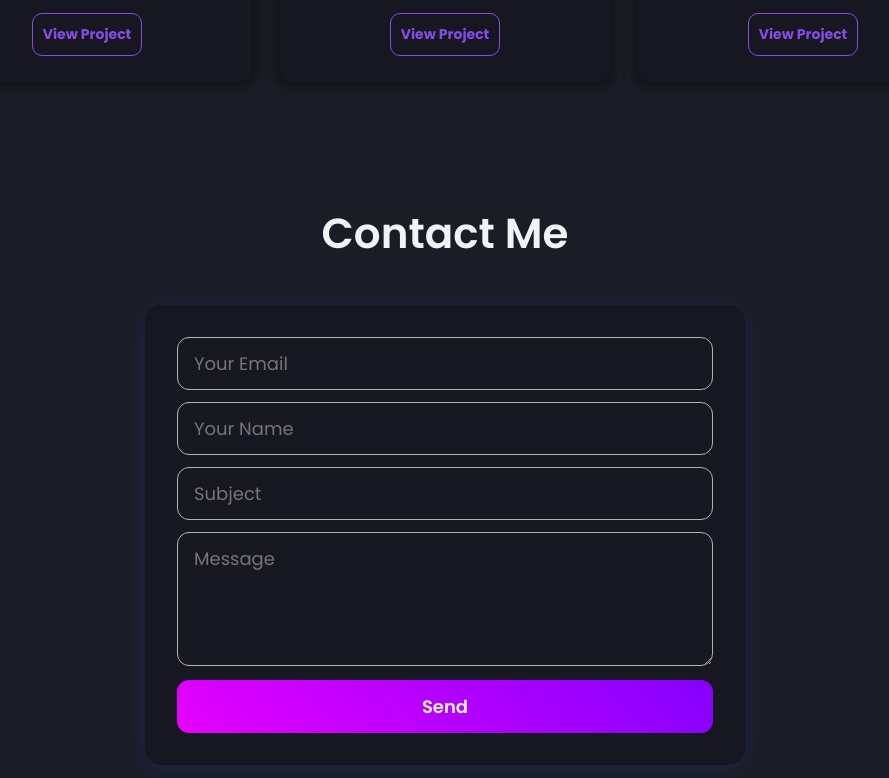
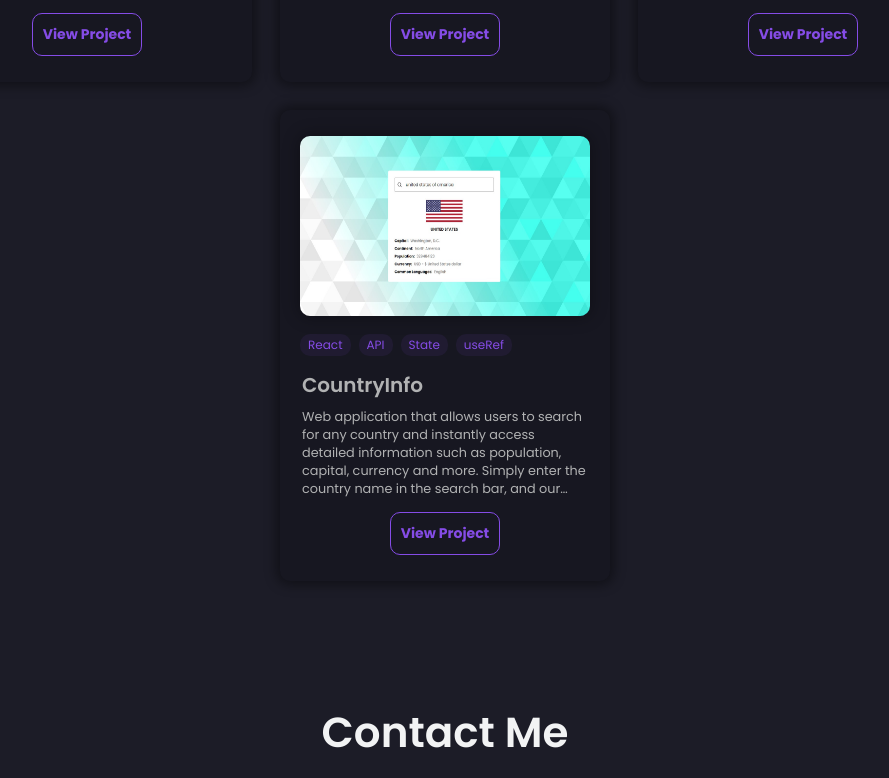
Before and after one commit to AdrianE121000/portfolio, a React (Vite) app: page / in a window 1280 px wide. Shown: the part 1718-2496 px from the top of the page, without its empty margins (195-1084 px from the left). Built offline with nearby package versions, Linux system fonts and the light colour scheme.

Commit message:
Add new project

```diff
--- a/src/data/constants.jsx
+++ b/src/data/constants.jsx
@@ -1,9 +1,9 @@
 import crypto_market from '../images/crypto_market.jpg';
 import todo_app from '../images/todo_app.jpg';
 import tic_tac_toe from '../images/tic-tac-toe.jpg';
+import counyties_world from '../images/countries-world.jpg';
 import { BsGithub, BsTerminalFill } from 'react-icons/bs';
 import { ImGit, ImHtmlFive } from 'react-icons/im';
-//import { FaTailwind, SiVisualstudiocode } from 'react-icons/fa';
 import {
   SiBootstrap,
   SiCss3,
@@ -135,4 +135,15 @@ export const projects = [
     tags: ['React', 'localStorage', 'State'],
     webapp: 'https://adriane121000.github.io/tic-tac-toe',
   },
+  {
+    id: 3,
+    title: 'CountryInfo',
+    description: {
+      es: 'Aplicación web que permite a los usuarios buscar cualquier país y acceder instantáneamente a información detallada como población, capital, moneda y más. Simplemente ingresa el nombre del país en la barra de búsqueda, y nuestra aplicación obtendrá los datos de una API externa para proporcionarte todos los detalles relevantes. ¡Explora el mundo al alcance de tus dedos con CountryInfo!',
+      en: 'Web application that allows users to search for any country and instantly access detailed information such as population, capital, currency and more. Simply enter the country name in the search bar, and our app will pull the data from an external API to provide you with all the relevant details. Explore the world at your fingertips with CountryInfo!',
+    },
+    image: counyties_world,
+    tags: ['React', 'API', 'State', 'useRef'],
+    webapp: 'https://adriane121000.github.io/countries-world',
+  },
 ];
```
Also changed, not shown: src/images/countries-world.jpg (added).
